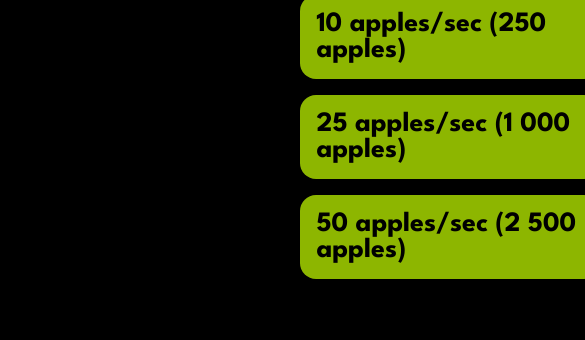
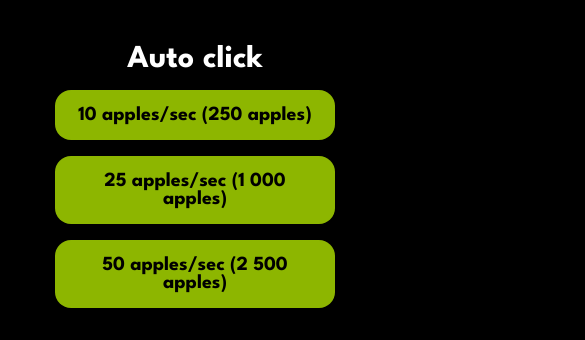
Before and after one commit to AdamStajer07/AppleClicker, a plain HTML site: page index.html in a window 390 px wide. Shown: the part 759-1099 px from the top of the page, 585 px wide, since content can reach past the window. Before the commit the page ends 1070 px from the top, so only its background shows below. Drawn offline with Linux system fonts and the light colour scheme.

Commit message:
Make responsibility (media queries)
Make responsibility layout

```diff
--- a/SCSS/_components.scss
+++ b/SCSS/_components.scss
@@ -5,6 +5,9 @@
         text-align: center;
         font-size: 6rem;
         color: $white;
+        @include mq(medium) {
+            font-size: 3rem;
+        }
     }
 }
 .main {
@@ -13,8 +16,15 @@
 
     display: flex;
     justify-content: space-evenly;
+    @include mq(medium) {
+        flex-direction: column;
+    }
     .apple {
+        @include flex(center, center, column);
         position: relative;
+        @include mq(medium) {
+            margin: 1rem 0;
+        }
         &__img {
             width: clamp(300px, 90%, 600px);
             transition: all 0.5s ease;
@@ -22,24 +32,65 @@
                 cursor: pointer;
                 filter: brightness(.9);
             }
+            @include mq(small) {
+                img {
+                    text-align: center;
+                    width: 70%;
+                }
+            }
         }
         &__score-container {
             color: $white;
             font-size: 2rem;
-            text-indent: 10rem;
+            text-align: center;
+            @include mq(medium) {
+                font-size: 1.75rem;
+            }
+            @include mq(small) {
+                font-size: 1.5rem;
+            }
         }
     }
     .upgrades-container {
         width: clamp(300px, 50%, 600px);
+        @include mq(medium) {
+            width: 100%;
+            display: flex;
+            justify-content: space-between;
+        }
+        @include mq(small) {
+            width: 100%;
+            display: flex;
+            flex-direction: column;
+            justify-content: center;
+        }
     }
     .upgrade {
         color: $white;
         &__container {
             margin: 2rem 0;
+            @include mq(medium) {
+                width: 45%;
+                margin: 1rem auto;
+            }
+            @include mq(small) {
+                width: 100%;
+                margin: 1rem auto;
+            }
         }
         &__title {
             font-size: 3rem;
             text-indent: 32px;
+            @include mq(medium) {
+                text-indent: 0;
+                text-align: center;
+                font-size: 2rem;
+            }
+            @include mq(small) {
+                text-indent: 0;
+                text-align: center;
+                font-size: 2rem;
+            }
         }
         &__div {
             width: clamp(300px, 60%, 500px);
@@ -53,12 +104,28 @@
                 cursor: pointer;
                 background-color: darken($green, 10%);
             }
+            @include mq(medium) {
+                width: 85%;
+                text-align: center;
+            }
+            @include mq(small) {
+                width: 90%;
+                margin: 1rem auto;
+                text-align: center;
+            }
+
             display: none;
         }
         &__text {
             color: $black;
             font-weight: bold;
             font-size: 1.75rem;
+            @include mq(medium) {
+                font-size: 1.5rem;
+            }
+            @include mq(small) {
+                font-size: 1.25rem;
+            }
         }
     }
 }
--- a/SCSS/_mixin.scss
+++ b/SCSS/_mixin.scss
@@ -4,4 +4,13 @@
     align-items: $align-items;
     flex-direction: $flex-direction;
     flex-wrap: $flex-wrap;
+    @content;
 }
+@mixin mq($breakpoint: small) {
+    $size: map-get($breakpoints, $breakpoint);
+    @if($size) {
+        @media (#{$size}) {
+            @content;
+        }
+    }
+}
--- a/SCSS/_variables.scss
+++ b/SCSS/_variables.scss
@@ -3,3 +3,7 @@ $white: #fff;
 // defeult green color #8db600
 // twice green color #65981d
 $green: #8db600;
+$breakpoints: (
+    medium: "max-width: 840px",
+    small: "max-width: 640px",
+)
--- a/index.html
+++ b/index.html
@@ -44,7 +44,6 @@
             </div>
             <div class="upgrade upgrade__container">
                 <h2 class="upgrade__title">Auto click</h2>
-                <h2 class="upgrade__title">Boost</h2>
                 <div class="upgrade__div x10autoclick"><span class="upgrade__text">10 apples/sec (250 apples)</span></div>
                 <div class="upgrade__div x25autoclick"><span class="upgrade__text">25 apples/sec (1 000 apples)</span></div>
                 <div class="upgrade__div x50autoclick"><span class="upgrade__text">50 apples/sec (2 500 apples)</span></div>
```
Also changed, not shown: CSS/main.css, 1 other file.
